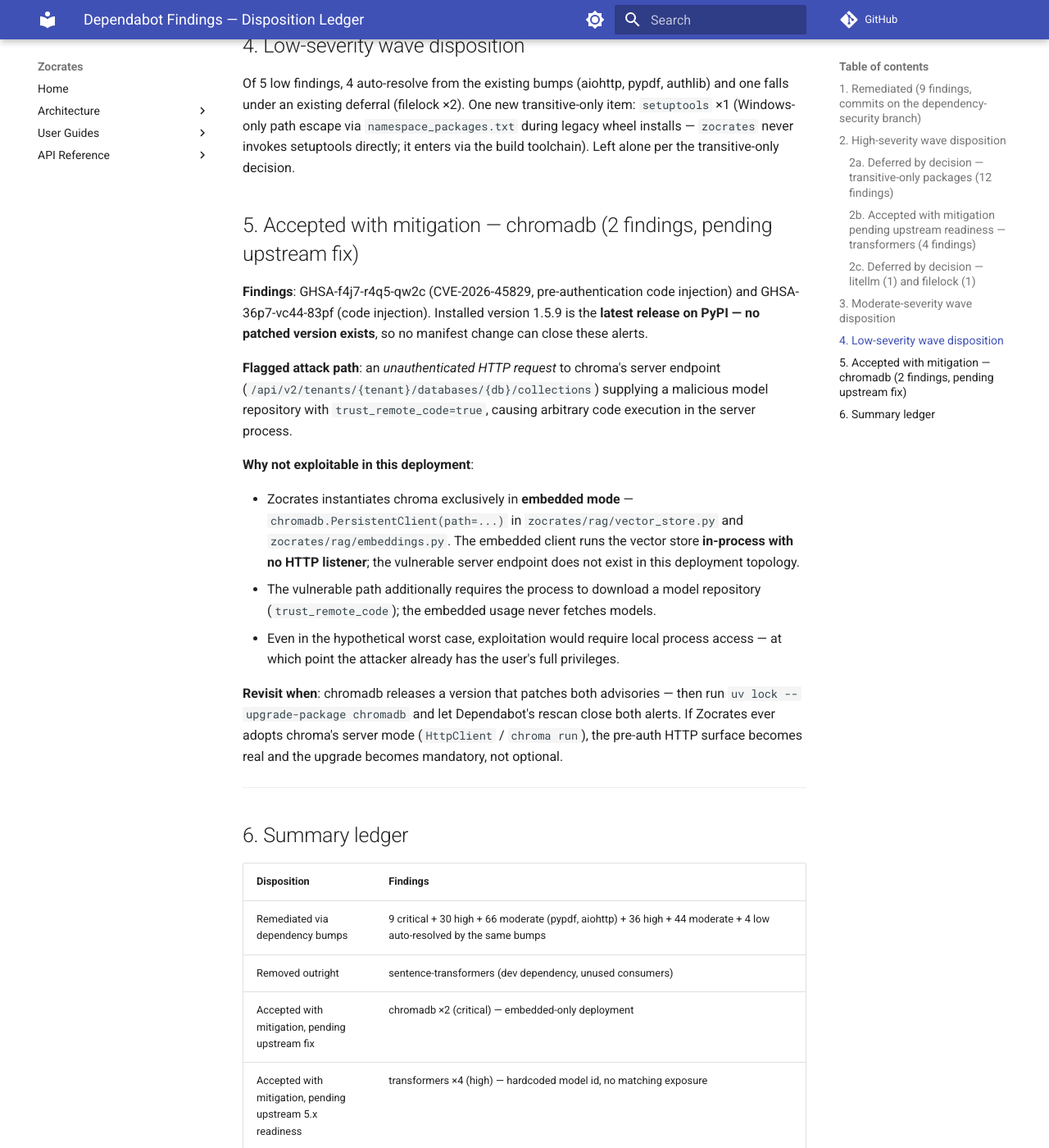
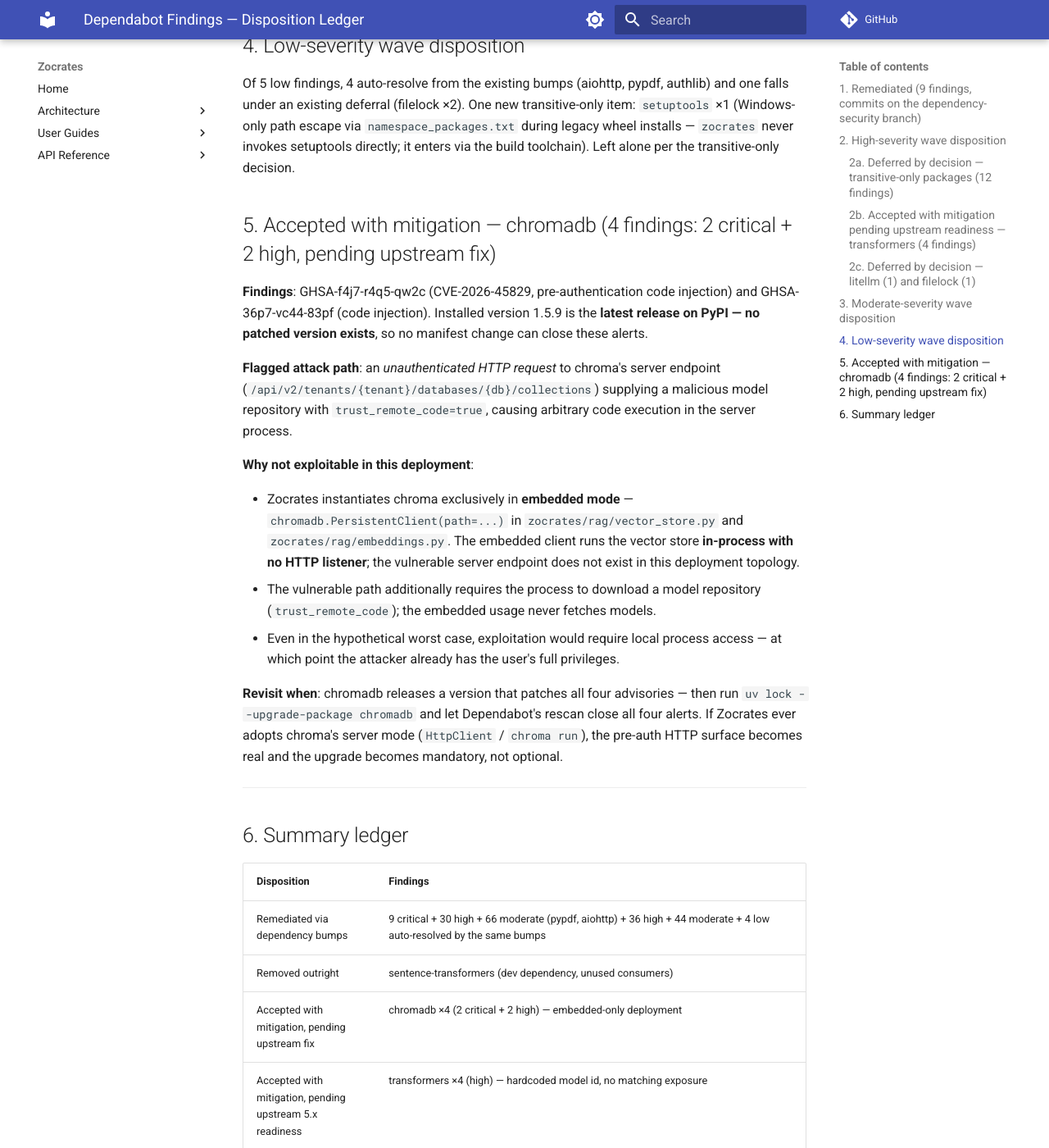
Before and after one commit to alexplaka/Zocrates, an MkDocs documentation site: the page built from docs/architecture/dependabot-accepted-findings.md, in a window 1280 px wide and 1400 px high, scrolled down 2793 px. Shown: the whole window at 82% size. Built offline with MkDocs 1.6.1 and Material for MkDocs 9.7.7, drawn with Linux system fonts in a browser that asks for light colours; comment, search, counter and statistics services are not loaded.

Commit message:
docs(deps): correct chromadb finding count in Dependabot ledger (4, not 2)
The post-merge rescan confirmed every disposition, but revealed an
undercount: chromadb carries 2 critical AND 2 high findings (the high
pair had been absorbed into the high-wave arithmetic instead of the
chromadb section). No disposition changes — all four are the same
embedded-only-deployment acceptance with the same upstream-fix revisit
trigger. Verified post-merge open counts: 2 critical, 20 high, 22
moderate, 3 low — every open alert maps to a documented disposition.

```diff
--- a/docs/architecture/dependabot-accepted-findings.md
+++ b/docs/architecture/dependabot-accepted-findings.md
@@ -49,7 +49,7 @@ Of 66 moderate findings, 44 auto-resolve from the bumps already described (pypdf
 
 Of 5 low findings, 4 auto-resolve from the existing bumps (aiohttp, pypdf, authlib) and one falls under an existing deferral (filelock ×2). One new transitive-only item: `setuptools` ×1 (Windows-only path escape via `namespace_packages.txt` during legacy wheel installs — `zocrates` never invokes setuptools directly; it enters via the build toolchain). Left alone per the transitive-only decision.
 
-## 5. Accepted with mitigation — chromadb (2 findings, pending upstream fix)
+## 5. Accepted with mitigation — chromadb (4 findings: 2 critical + 2 high, pending upstream fix)
 
 **Findings**: GHSA-f4j7-r4q5-qw2c (CVE-2026-45829, pre-authentication code injection) and GHSA-36p7-vc44-83pf (code injection). Installed version 1.5.9 is the **latest release on PyPI — no patched version exists**, so no manifest change can close these alerts.
 
@@ -61,7 +61,7 @@ Of 5 low findings, 4 auto-resolve from the existing bumps (aiohttp, pypdf, authl
 - The vulnerable path additionally requires the process to download a model repository (`trust_remote_code`); the embedded usage never fetches models.
 - Even in the hypothetical worst case, exploitation would require local process access — at which point the attacker already has the user's full privileges.
 
-**Revisit when**: chromadb releases a version that patches both advisories — then run `uv lock --upgrade-package chromadb` and let Dependabot's rescan close both alerts. If Zocrates ever adopts chroma's server mode (`HttpClient` / `chroma run`), the pre-auth HTTP surface becomes real and the upgrade becomes mandatory, not optional.
+**Revisit when**: chromadb releases a version that patches all four advisories — then run `uv lock --upgrade-package chromadb` and let Dependabot's rescan close all four alerts. If Zocrates ever adopts chroma's server mode (`HttpClient` / `chroma run`), the pre-auth HTTP surface becomes real and the upgrade becomes mandatory, not optional.
 
 ---
 
@@ -71,7 +71,7 @@ Of 5 low findings, 4 auto-resolve from the existing bumps (aiohttp, pypdf, authl
 |---|---|
 | Remediated via dependency bumps | 9 critical + 30 high + 66 moderate (pypdf, aiohttp) + 36 high + 44 moderate + 4 low auto-resolved by the same bumps |
 | Removed outright | sentence-transformers (dev dependency, unused consumers) |
-| Accepted with mitigation, pending upstream fix | chromadb ×2 (critical) — embedded-only deployment |
+| Accepted with mitigation, pending upstream fix | chromadb ×4 (2 critical + 2 high) — embedded-only deployment |
 | Accepted with mitigation, pending upstream 5.x readiness | transformers ×4 (high) — hardcoded model id, no matching exposure |
 | Deferred by decision (transitive-only, no direct usage) | cryptography, oauthlib ×2, pyasn1 ×4, urllib3 ×2, soupsieve ×2, joserfc (12 high) + soupsieve/oauthlib/urllib3/joserfc/opentelemetry-api ×2/mail-parser ×2/multidict/accelerate (18 moderate) + setuptools (1 low) |
 | Deferred by decision (compat-verification pass needed) | litellm, filelock (2 high + 7 moderate) |
```
